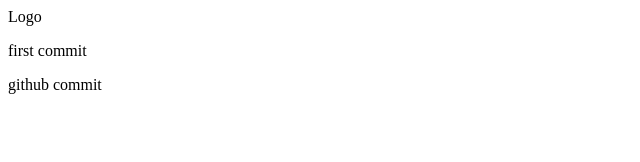
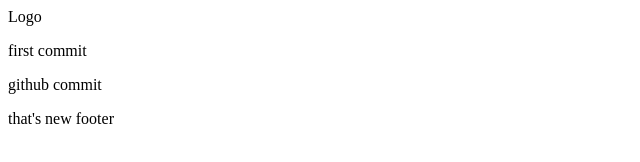
Before and after one commit to VladKryvenko/test_repo2, a plain HTML site: page index.html in a window 1280 px wide. Shown: the whole page, without its empty margins (0-640 px from the left). Drawn offline with Linux system fonts and the light colour scheme.

Commit message:
that's new footer

```diff
--- a/index.html
+++ b/index.html
@@ -9,6 +9,6 @@
 	<header>Logo</header>
 	<p>first commit</p>
 	<p>github commit</p>
-	<footer></footer>
+	<footer> that's new footer </footer>
 </body>
 </html>
```
